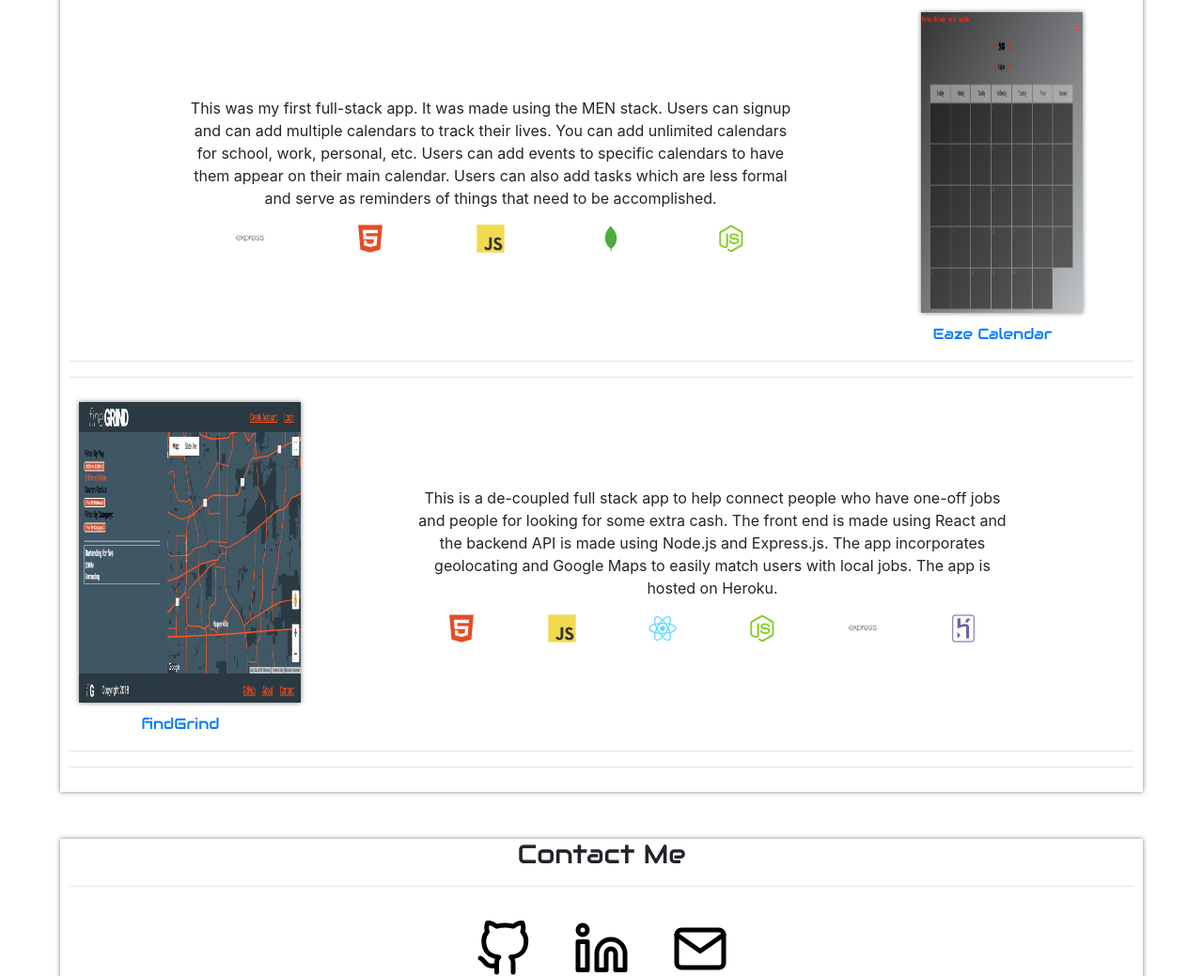
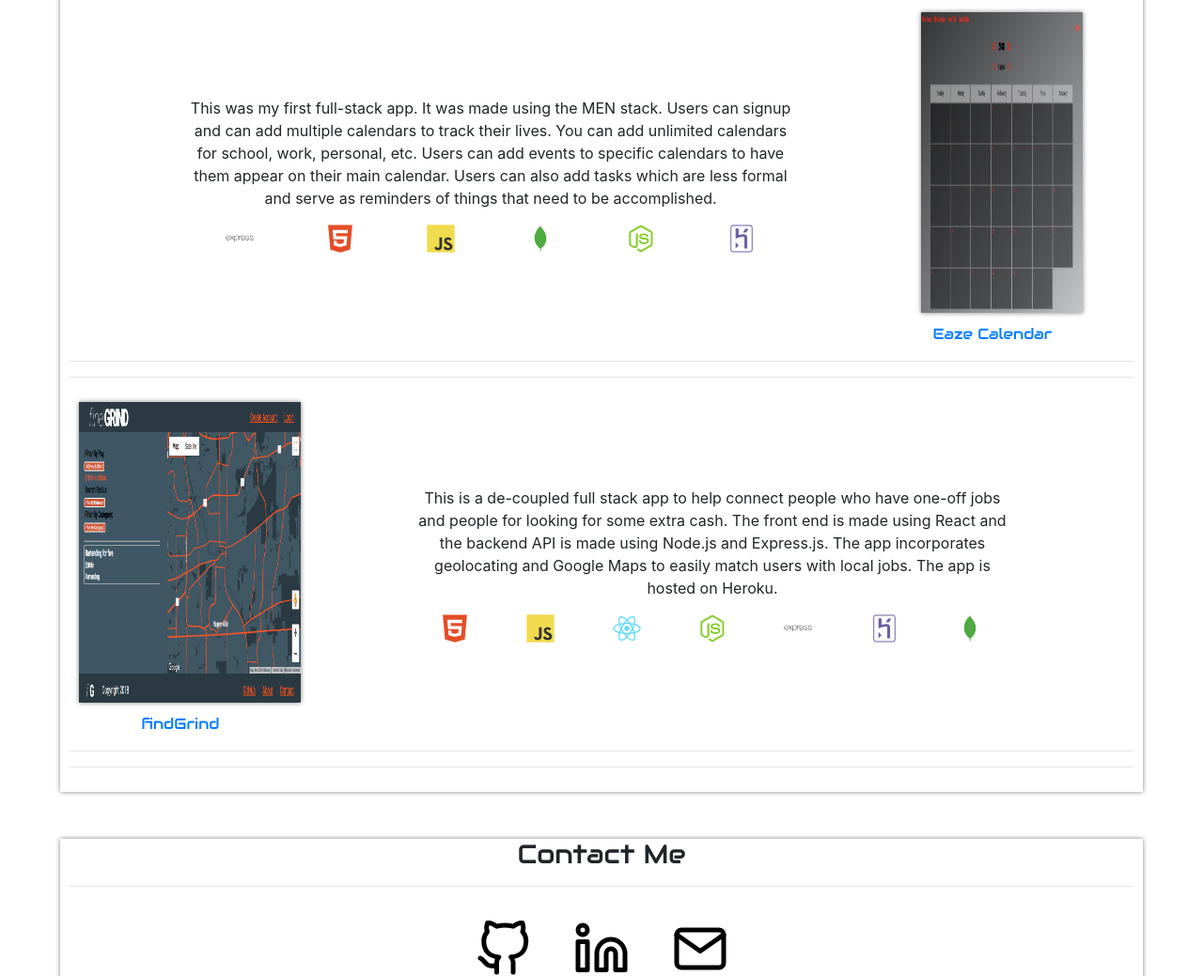
Before and after one commit to bamoradia/my-portfolio, a plain HTML site: page index.html in a window 1280 px wide. Shown: the part 1512-2551 px from the top of the page at 94% size. Drawn offline with nearby package versions, Linux system fonts and the light colour scheme.

Commit message:
added more to tech stack

```diff
--- a/index.html
+++ b/index.html
@@ -83,6 +83,7 @@
 								<img src="./images/javascript-original.svg">
 								<img src="./images/mongodb-plain.svg">
 								<img src="./images/nodejs-original.svg">
+								<img src="./images/heroku-original.svg">
 							</div>
 						</div>
 
@@ -106,6 +107,7 @@
 								<img src="./images/nodejs-original.svg">
 								<img src="./images/express-original-wordmark.svg">
 								<img src="./images/heroku-original.svg">
+								<img src="./images/mongodb-plain.svg">
 							</div>
 						</div>
 
```
